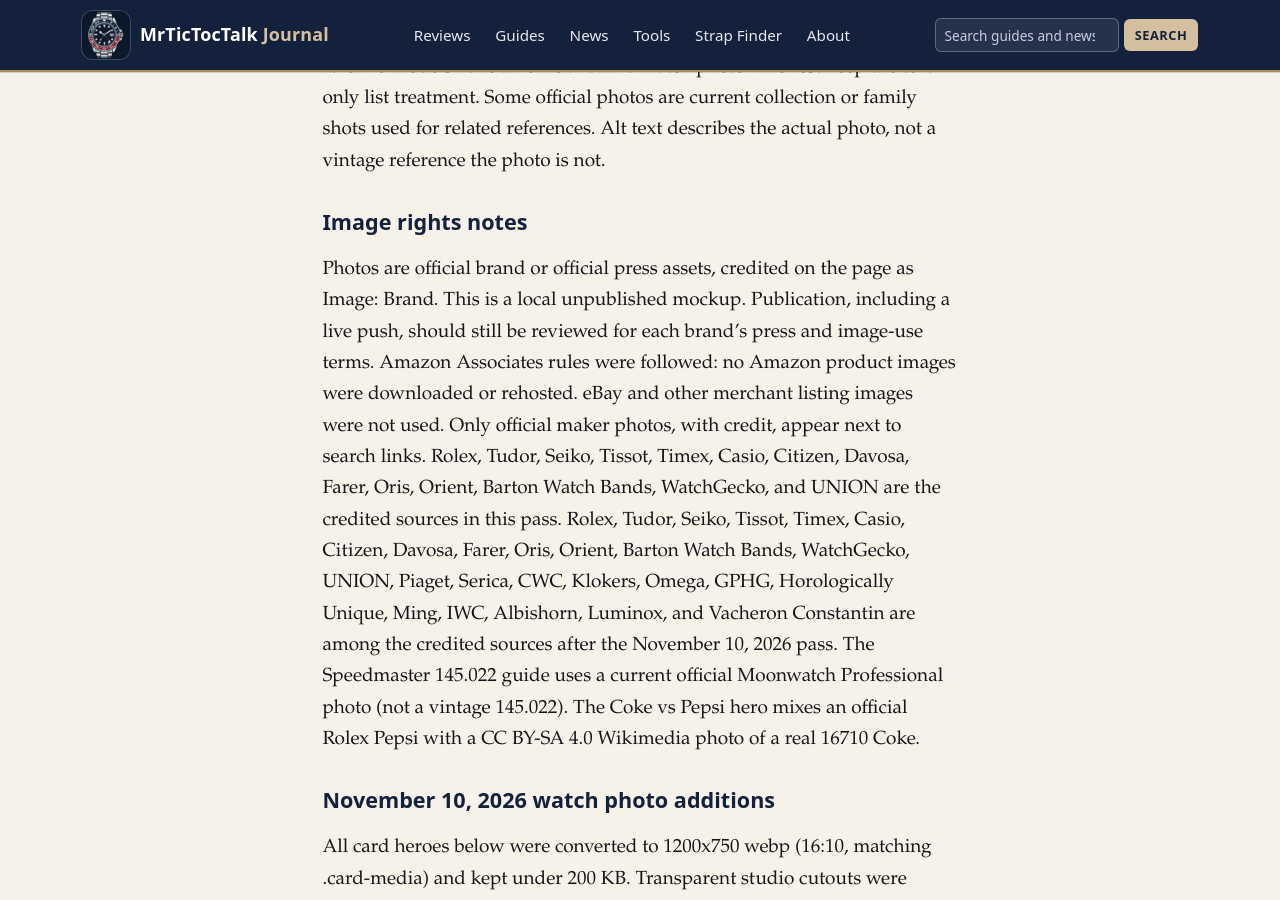
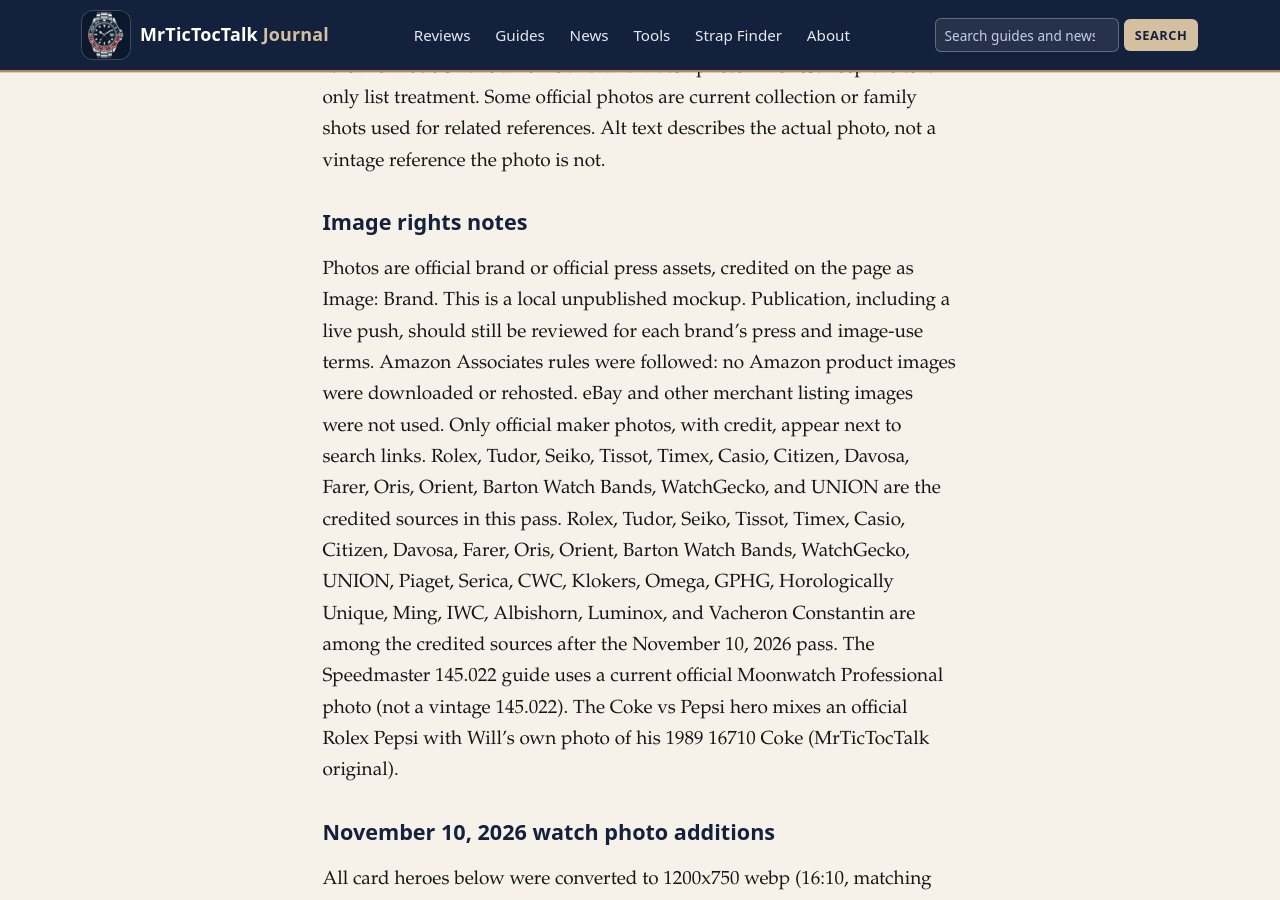
Before and after one commit to williec677/williec677.github.io, a Jekyll site: the page built from assets/img/IMAGE-SOURCES.md, in a window 1280 px wide and 900 px high, scrolled down 16511 px. Built offline with Jekyll 4.4.1, drawn with Linux system fonts in a browser that asks for light colours; our own code applies the rules of GitHub Pages for plain Markdown files; some of the changed text lies outside the part shown.

Commit message:
Replace the Coke side of the GMT hero with Will's own 1989 16710 photo and credit it as a MrTicTocTalk original.

```diff
--- a/assets/img/IMAGE-SOURCES.md
+++ b/assets/img/IMAGE-SOURCES.md
@@ -309,7 +309,7 @@ All product photos in this pass come from official brand sites, official press p
 
 ## Posts with photos
 
-- 2026-11-02-rolex-gmt-master-ii-16710-buyers-guide: coke-vs-pepsi-gmt. Composite of a real 16710 Coke (Wikimedia Commons, EMore98, CC BY-SA 4.0) beside an official Rolex Pepsi (m126710blro-0001). Credit: Rolex and EMore98, Wikimedia Commons.
+- 2026-11-02-rolex-gmt-master-ii-16710-buyers-guide: coke-vs-pepsi-gmt. Composite of Will's own 1989 16710 Coke (MrTicTocTalk original) beside an official Rolex Pepsi (m126710blro-0001). Credit: MrTicTocTalk and Rolex.
 - 2026-11-03-casio-cmk-100-omega-x-33-watch-news-roundup: casio-cmk-100. Official Casio press photo of the CMK-100, the lead watch in this news roundup.
 - 2026-11-03-rolex-service-prices-official-price-list: rolex-datejust. Official Rolex Datejust collection photo used as a representative Rolex image for a service price article.
 - 2026-11-03-timex-ironman-40th-glashutte-senator-aventurine-news: timex-ironman-40th. Official Timex product photo of the Ironman 40th Anniversary Edition, TW5M75900.
@@ -350,7 +350,7 @@ Some official photos are current collection or family shots used for related ref
 Photos are official brand or official press assets, credited on the page as Image: Brand. This is a local unpublished mockup. Publication, including a live push, should still be reviewed for each brand's press and image-use terms.
 Amazon Associates rules were followed: no Amazon product images were downloaded or rehosted. eBay and other merchant listing images were not used. Only official maker photos, with credit, appear next to search links.
 Rolex, Tudor, Seiko, Tissot, Timex, Casio, Citizen, Davosa, Farer, Oris, Orient, Barton Watch Bands, WatchGecko, and UNION are the credited sources in this pass.
-Rolex, Tudor, Seiko, Tissot, Timex, Casio, Citizen, Davosa, Farer, Oris, Orient, Barton Watch Bands, WatchGecko, UNION, Piaget, Serica, CWC, Klokers, Omega, GPHG, Horologically Unique, Ming, IWC, Albishorn, Luminox, and Vacheron Constantin are among the credited sources after the November 10, 2026 pass. The Speedmaster 145.022 guide uses a current official Moonwatch Professional photo (not a vintage 145.022). The Coke vs Pepsi hero mixes an official Rolex Pepsi with a CC BY-SA 4.0 Wikimedia photo of a real 16710 Coke.
+Rolex, Tudor, Seiko, Tissot, Timex, Casio, Citizen, Davosa, Farer, Oris, Orient, Barton Watch Bands, WatchGecko, UNION, Piaget, Serica, CWC, Klokers, Omega, GPHG, Horologically Unique, Ming, IWC, Albishorn, Luminox, and Vacheron Constantin are among the credited sources after the November 10, 2026 pass. The Speedmaster 145.022 guide uses a current official Moonwatch Professional photo (not a vintage 145.022). The Coke vs Pepsi hero mixes an official Rolex Pepsi with Will's own photo of his 1989 16710 Coke (MrTicTocTalk original).
 
 ## November 10, 2026 watch photo additions
 
@@ -456,10 +456,10 @@ All card heroes below were converted to 1200x750 webp (16:10, matching .card-med
 - Post: 2026-11-17-omega-speedmaster-145-022-buyers-guide
 
 ### coke-vs-pepsi-gmt
-- Credit: Rolex and EMore98, Wikimedia Commons
-- Kind: composite hero. Left: real Rolex GMT-Master II ref. 16710 Coke photographed in its box (Wikimedia Commons File:Rolex_GMT-Master_II_ref._16710_Coke.jpg, CC BY-SA 4.0, author EMore98, 16 May 2025). Right: official Rolex Pepsi m126710blro-0001 isolated via its true alpha onto a navy and wine gradient. Labels COKE and PEPSI, a bold VS, the MrTicTocTalk logo mark, the word MrTicTocTalk, and #MrTicTocTalk. Rolex does not publish a current steel Coke, so a credited real 16710 Coke photo was used instead of an official one. Will's own 1989 16710 Coke video (IMG_4821.mov) is a stylized illustrated reel, not a usable raw photo.
+- Credit: MrTicTocTalk and Rolex
+- Kind: composite hero. Left: Will's own photo of his 1989 Rolex GMT Master II ref. 16710 Coke, on the wrist, cropped to the watch head and bracelet (MrTicTocTalk original). Right: official Rolex Pepsi m126710blro-0001 isolated via its true alpha onto a navy and wine gradient. Labels COKE and PEPSI, a bold VS, the MrTicTocTalk logo mark, the word MrTicTocTalk, and #MrTicTocTalk. Rolex does not publish a current steel Coke, so Will's own 16710 Coke photo is used instead of an official one.
 - Source images:
-  - https://upload.wikimedia.org/wikipedia/commons/d/d8/Rolex_GMT-Master_II_ref._16710_Coke.jpg
+  - Will's own photo of his 1989 Rolex GMT Master II 16710 Coke (MrTicTocTalk original)
   - https://media.rolex.com/image/upload/q_auto:best/f_auto/t_v7/c_limit,w_1920/v1/catalogue/2026/upright-bba-with-shadow/m126710blro-0001
 - Assets: /assets/img/watches/coke-vs-pepsi-gmt.webp (1200x750 card hero) and /assets/img/watches/coke-vs-pepsi-gmt.png (1200x630 social)
 - Post: 2026-11-02-rolex-gmt-master-ii-16710-buyers-guide
```
Also changed, not shown: _posts/2026-11-02-rolex-gmt-master-ii-16710-buyers-guide.md (+1 -1 lines), assets/img/watches/coke-vs-pepsi-gmt.png, assets/img/watches/coke-vs-pepsi-gmt.webp.
